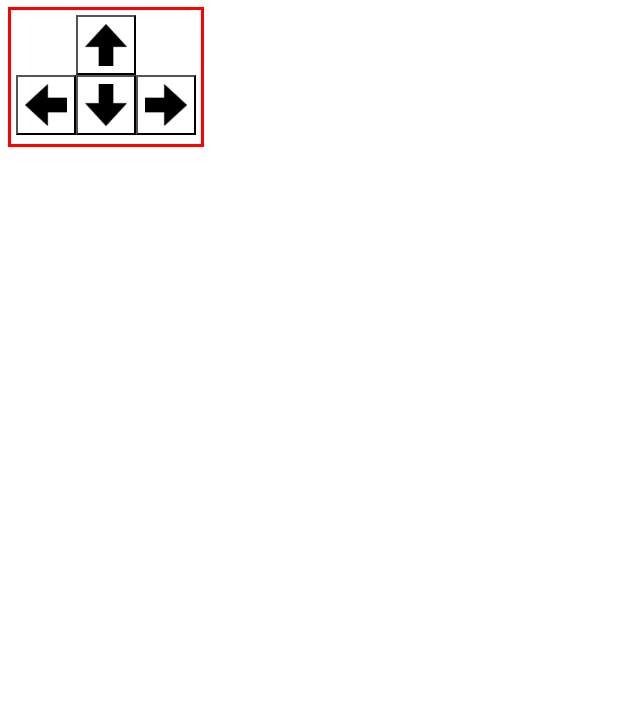
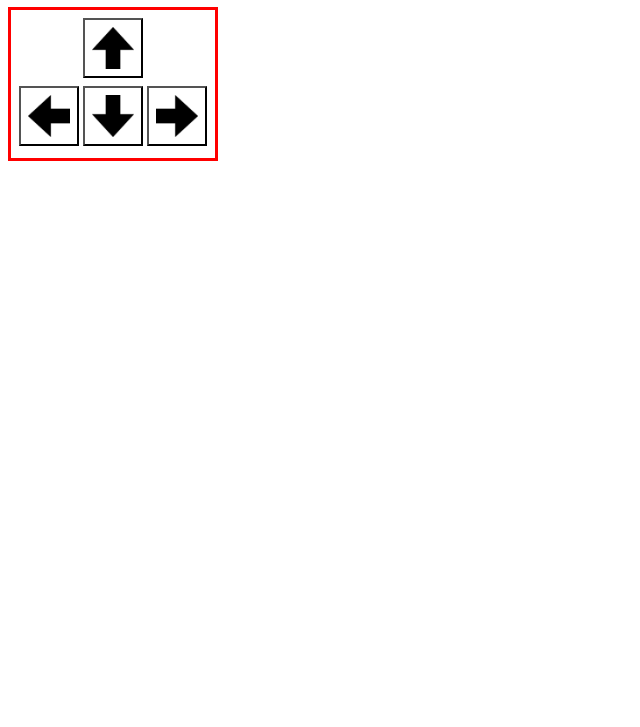
Before and after one commit to mithom/PenOCW, a plain HTML site: page web-server/templates/index.html in a window 1280 px wide. Shown: the part 73-800 px from the top of the page, without its empty margins (0-640 px from the left). Drawn offline with Linux system fonts and the light colour scheme.

Commit message:
fix layout chrome and ff

```diff
--- a/web-server/static/styles/globals.css
+++ b/web-server/static/styles/globals.css
@@ -16,16 +16,19 @@ div{
 }
 
 #up {
-    display: table;
+    //display: table;
     margin: auto;
 }
 
 #right {
-    float:right;
+    //float:right;
 }
 
 #left {
-    float: left;
+    //float: left;
+}
+
+#down {
 }
 
 button{
--- a/web-server/templates/index.html
+++ b/web-server/templates/index.html
@@ -9,18 +9,24 @@
     <body>
         <h1>Robot Control</h1>
         <div class="buttons">
-            <div class="button" id="up" >
-                <button type='button' id="upB" onmousedown="doUp()" onmouseup="stopUp()" onmouseout="stopUp()"></button>
-            </div>
-            <div class="button" id="left" >
-                <button type='button' id="leftB" onmousedown="doLeft()" onmouseup="stopLeft()" onmouseout="stopLeft()"></button>
-            </div>
-            <div class="button" id="down">
-                <button type='button' id="downB" onmousedown="doDown()" onmouseup="stopDown()" onmouseout="stopDown()"></button>
-            </div>
-            <div class="button" id="right">
-                <button type='button' id="rightB" onmousedown="doRight()" onmouseup="stopRight()" onmouseout="stopRight()"></button>
-            </div>
+            <table>
+                <tr>
+                    <td colspan="3" align="center"><div class="button" id="up" >
+                        <button type='button' id="upB" onmousedown="doUp()" onmouseup="stopUp()" onmouseout="stopUp()"></button>
+                    </div></td>
+                </tr>
+                <tr>
+                    <td><div class="button" id="left" >
+                        <button type='button' id="leftB" onmousedown="doLeft()" onmouseup="stopLeft()" onmouseout="stopLeft()"></button>
+                    </div></td>
+                    <td><div class="button" id="down">
+                        <button type='button' id="downB" onmousedown="doDown()" onmouseup="stopDown()" onmouseout="stopDown()"></button>
+                    </div></td>
+                    <td><div class="button" id="right">
+                        <button type='button' id="rightB" onmousedown="doRight()" onmouseup="stopRight()" onmouseout="stopRight()"></button>
+                    </div></td>
+                </tr>
+            </table>
         </div>
     </body>
 </html>
```
